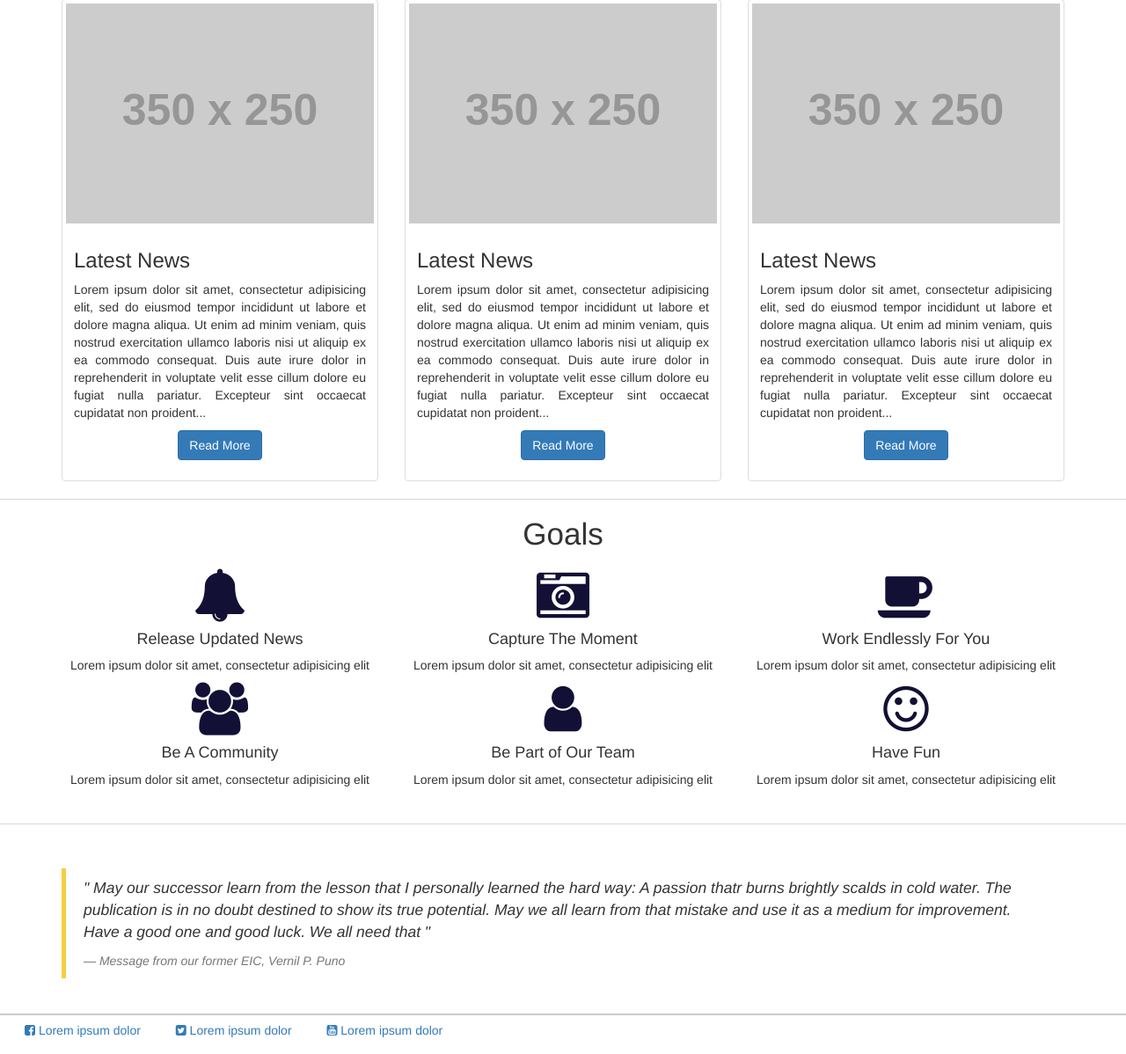
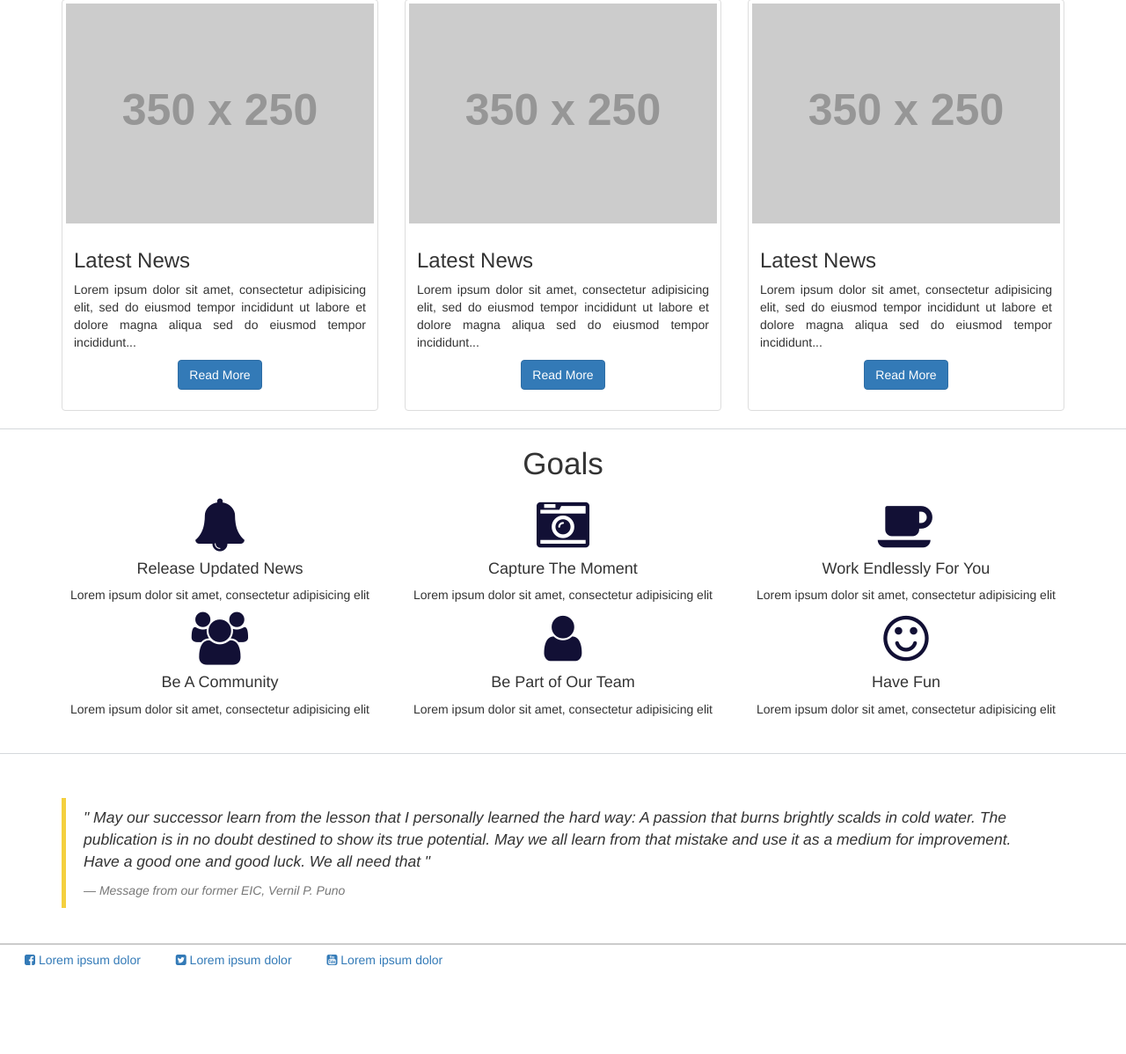
Before and after one commit to nikofernandez/ciICON, a CodeIgniter app: page /ciICON/ in a window 1280 px wide. Shown: the part 542-1740 px from the top of the page at 88% size. After the commit the page ends 1641 px from the top, so only its background shows below. Run offline with CodeIgniter, Linux system fonts and the light colour scheme; grey boxes labelled with a size stand in for pictures from a placeholder-image service; some libraries are stand-ins or nearby versions.

Commit message:
Shortened the characters to 4 lines

```diff
--- a/application/views/pages/home.php
+++ b/application/views/pages/home.php
@@ -116,7 +116,7 @@
         <img src="http://placehold.it/350x250" alt="...">
         <div class="caption">
           <h3>Latest News</h3>
-          <p class="text-justify">Lorem ipsum dolor sit amet, consectetur adipisicing elit, sed do eiusmod tempor incididunt ut labore et dolore magna aliqua. Ut enim ad minim veniam, quis nostrud exercitation ullamco laboris nisi ut aliquip ex ea commodo consequat. Duis aute irure dolor in reprehenderit in voluptate velit esse cillum dolore eu fugiat nulla pariatur. Excepteur sint occaecat cupidatat non proident...</p>
+          <p class="text-justify">Lorem ipsum dolor sit amet, consectetur adipisicing elit, sed do eiusmod tempor incididunt ut labore et dolore magna aliqua sed do eiusmod tempor incididunt...</p>
           <p class="text-center">
             <a href="#" class="btn btn-primary" role="button">Read More</a>
           </p>
@@ -128,7 +128,7 @@
         <img src="http://placehold.it/350x250" alt="...">
         <div class="caption">
           <h3>Latest News</h3>
-          <p class="text-justify">Lorem ipsum dolor sit amet, consectetur adipisicing elit, sed do eiusmod tempor incididunt ut labore et dolore magna aliqua. Ut enim ad minim veniam, quis nostrud exercitation ullamco laboris nisi ut aliquip ex ea commodo consequat. Duis aute irure dolor in reprehenderit in voluptate velit esse cillum dolore eu fugiat nulla pariatur. Excepteur sint occaecat cupidatat non proident...</p>
+          <p class="text-justify">Lorem ipsum dolor sit amet, consectetur adipisicing elit, sed do eiusmod tempor incididunt ut labore et dolore magna aliqua sed do eiusmod tempor incididunt...</p>
           <p class="text-center">
             <a href="#" class="btn btn-primary" role="button">Read More</a>
           </p>
@@ -140,7 +140,7 @@
         <img src="http://placehold.it/350x250" alt="...">
         <div class="caption">
           <h3>Latest News</h3>
-          <p class="text-justify">Lorem ipsum dolor sit amet, consectetur adipisicing elit, sed do eiusmod tempor incididunt ut labore et dolore magna aliqua. Ut enim ad minim veniam, quis nostrud exercitation ullamco laboris nisi ut aliquip ex ea commodo consequat. Duis aute irure dolor in reprehenderit in voluptate velit esse cillum dolore eu fugiat nulla pariatur. Excepteur sint occaecat cupidatat non proident...</p>
+          <p class="text-justify">Lorem ipsum dolor sit amet, consectetur adipisicing elit, sed do eiusmod tempor incididunt ut labore et dolore magna aliqua sed do eiusmod tempor incididunt...</p>
           <p class="text-center">
             <a href="#" class="btn btn-primary" role="button">Read More</a>
           </p>
@@ -203,7 +203,7 @@
 <section id="main-message">
   <div class="container">
     <blockquote>
-      <p>" May our successor learn from the lesson that I personally learned the hard way: A passion thatr burns brightly scalds in cold water. The publication is in no doubt destined to show its true potential. May we all learn from that mistake and use it as a medium for improvement. Have a good one and good luck. We all need that "</p>
+      <p>" May our successor learn from the lesson that I personally learned the hard way: A passion that burns brightly scalds in cold water. The publication is in no doubt destined to show its true potential. May we all learn from that mistake and use it as a medium for improvement. Have a good one and good luck. We all need that "</p>
       <small>Message from our former <cite title="Source Title">EIC, Vernil P. Puno</cite></small>
     </blockquote>
   </div>
```
